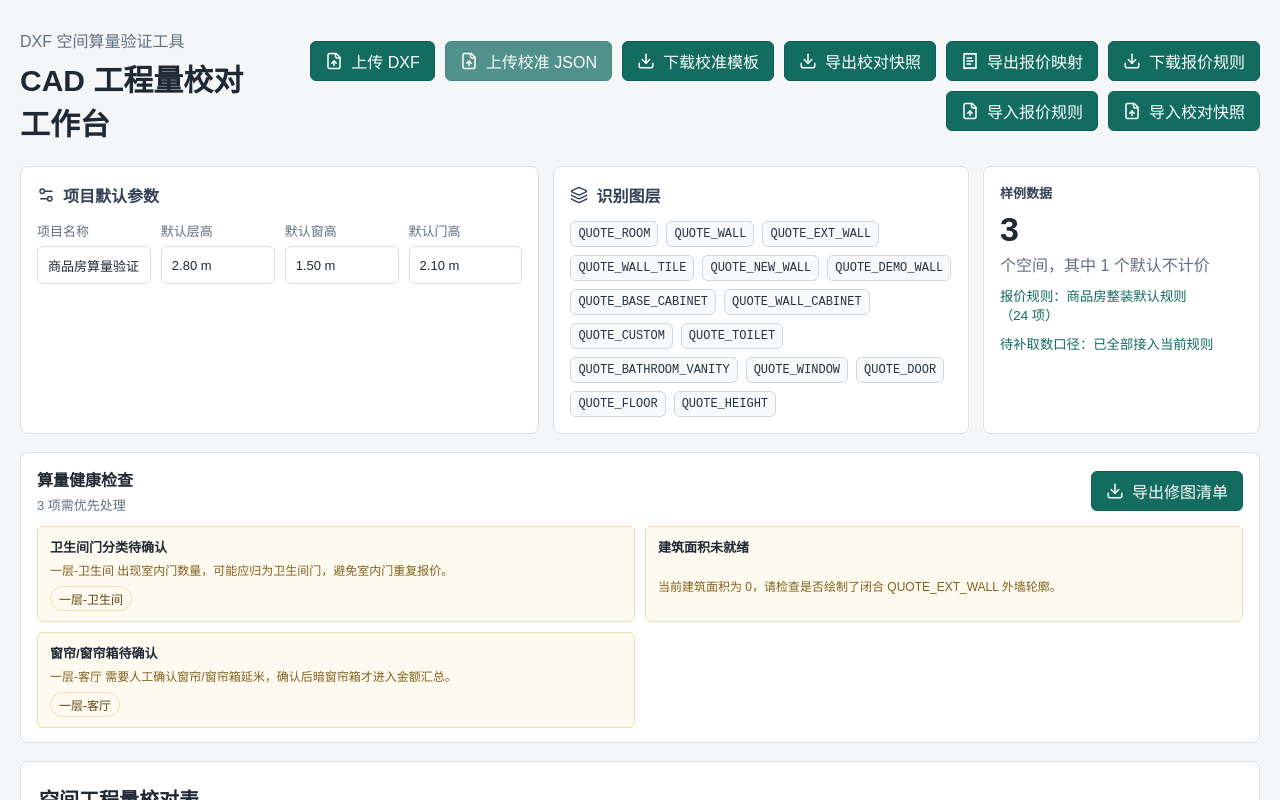
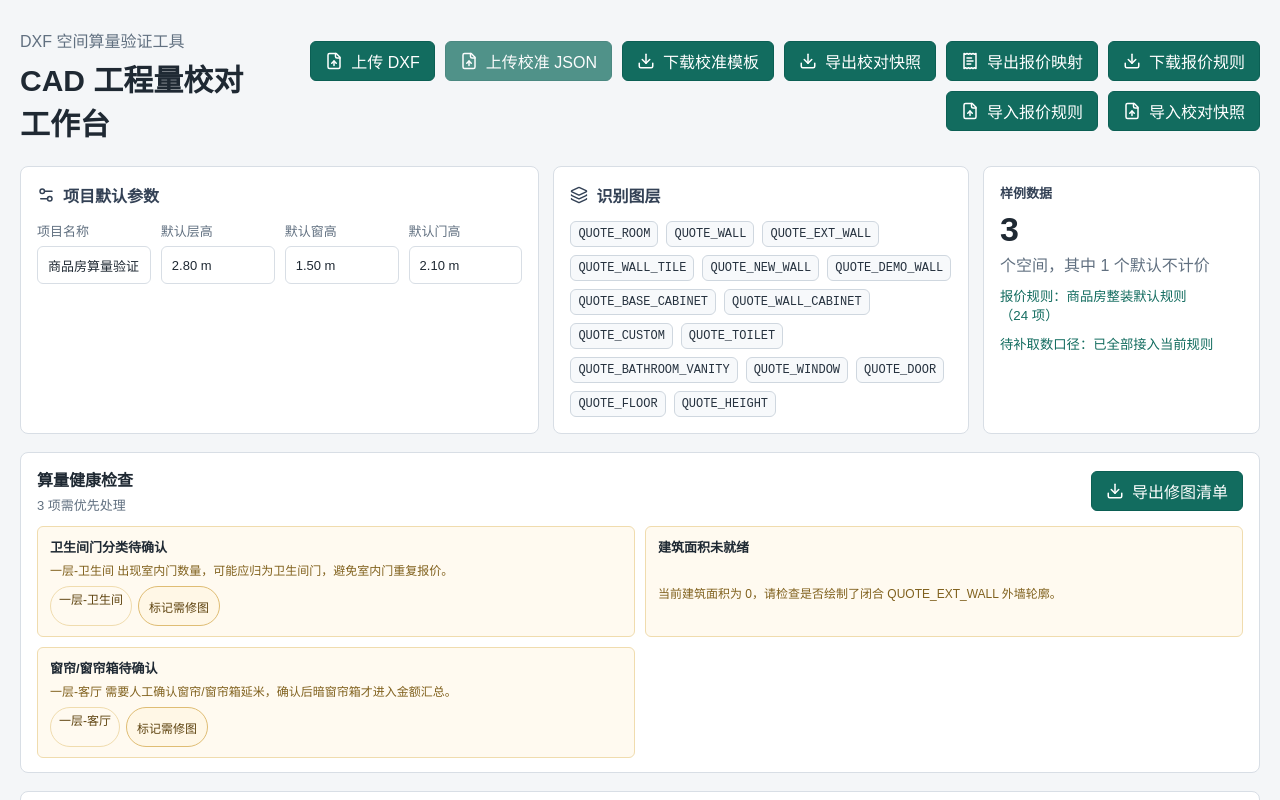
Before and after one commit to giwawe/G-cad-budget-program, a Next.js app in the folder apps/web/: page / in a window 1280 px wide. Shown: the top 800 px of the page. Built offline with nearby package versions, Linux system fonts and the light colour scheme.

Commit message:
feat: mark health check spaces for repair

```diff
--- a/apps/web/app/globals.css
+++ b/apps/web/app/globals.css
@@ -300,8 +300,24 @@ code {
   text-decoration: none;
 }
 
+.healthCard button {
+  border: 1px solid #dfbd74;
+  border-radius: 999px;
+  background: #fff7e6;
+  color: #5f4410;
+  cursor: pointer;
+  font-size: 12px;
+  padding: 3px 10px;
+}
+
 .healthCard.info a {
   border-color: #cbd5e1;
+  color: #334155;
+}
+
+.healthCard.info button {
+  border-color: #cbd5e1;
+  background: #f1f5f9;
   color: #334155;
 }
 
--- a/apps/web/components/upload-workbench.tsx
+++ b/apps/web/components/upload-workbench.tsx
@@ -8,7 +8,7 @@ import { calibrationTemplateFileName, quantityRowsToCalibrationTemplate } from "
 import { resolveCalibrationDifference } from "@/lib/calibration-differences";
 import { quantityRowAnchorHref } from "@/lib/quantity-row-anchor";
 import { buildHealthFixListMarkdown, buildQuantityHealthChecks, healthFixListFileName, summarizeQuantityHealthChecks } from "@/lib/quantity-health";
-import { updateQuantityRowCurtainWallWidth, updateQuantityRowStatus } from "@/lib/quantity-row-status";
+import { updateQuantityRowCurtainWallWidth, updateQuantityRowStatus, updateQuantityRowsStatusBySpaceNames } from "@/lib/quantity-row-status";
 import {
   apartmentPendingQuoteMetrics,
   buildQuoteMapping,
@@ -473,6 +473,16 @@ export function UploadWorkbench({ initialRows }: { initialRows: QuantityRow[] })
     setMessage(`${spaceName} 状态已更新为 ${statusLabels[status]}`);
   }
 
+  function handleMarkHealthCheckNeedsFix(spaceNames: string[]) {
+    if (spaceNames.length === 0) {
+      return;
+    }
+    setRows((current) => updateQuantityRowsStatusBySpaceNames(current, spaceNames, "needs_fix"));
+    setGeneratedQuoteMapping(null);
+    setGeneratedHealthFixList(null);
+    setMessage(`${spaceNames.join("、")} 已标记为需修图`);
+  }
+
   function handleChangeCurtainWallWidth(spaceName: string, widthM: number, source: "manual" | "calibration" = "manual") {
     if (!Number.isFinite(widthM)) {
       return;
@@ -716,6 +726,9 @@ export function UploadWorkbench({ initialRows }: { initialRows: QuantityRow[] })
                     {check.spaceNames.map((spaceName) => (
                       <a href={quantityRowAnchorHref(spaceName)} key={spaceName}>{spaceName}</a>
                     ))}
+                    <button type="button" onClick={() => handleMarkHealthCheckNeedsFix(check.spaceNames ?? [])}>
+                      标记需修图
+                    </button>
                   </div>
                 )}
               </div>
--- a/apps/web/lib/quantity-row-status.ts
+++ b/apps/web/lib/quantity-row-status.ts
@@ -4,6 +4,11 @@ export function updateQuantityRowStatus(rows: QuantityRow[], spaceName: string,
   return rows.map((row) => (row.spaceName === spaceName ? { ...row, status } : row));
 }
 
+export function updateQuantityRowsStatusBySpaceNames(rows: QuantityRow[], spaceNames: string[], status: ReviewStatus): QuantityRow[] {
+  const names = new Set(spaceNames);
+  return rows.map((row) => (names.has(row.spaceName) ? { ...row, status } : row));
+}
+
 export function updateQuantityRowCurtainWallWidth(rows: QuantityRow[], spaceName: string, widthM: number): QuantityRow[] {
   const curtainWallWidthM = Math.round(Math.max(widthM, 0) * 100) / 100;
   return rows.map((row) => (row.spaceName === spaceName ? { ...row, curtainWallWidthM, curtainWallWidthSource: "manual" } : row));
```
Also changed, not shown: 4 other files (tests, documents, lock files or other folders).
